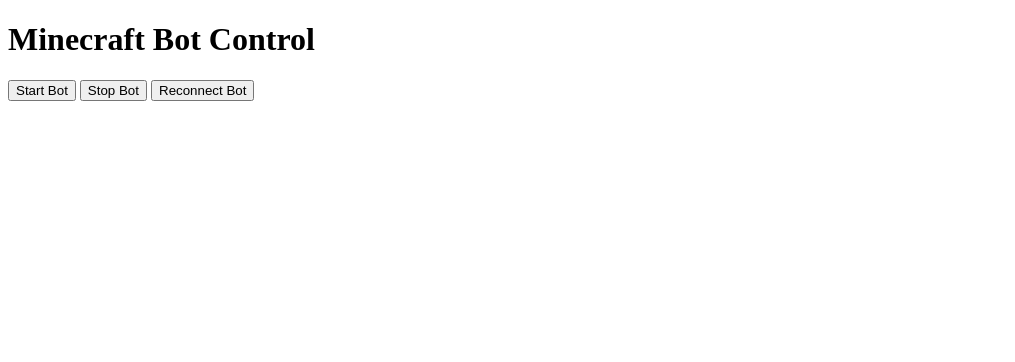
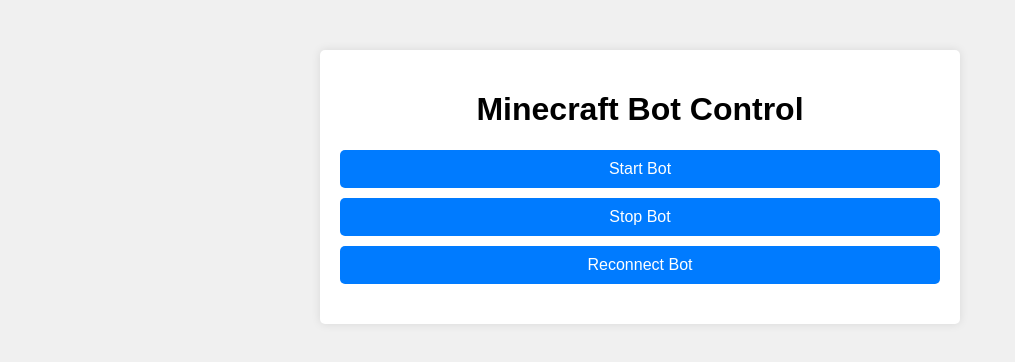
Before and after one commit to urgone6977/Mcbot, a website: page Public/index.html in a window 1280 px wide. Shown: the whole page, without its empty margins (0-1015 px from the left). Drawn offline with nearby package versions, Linux system fonts and the light colour scheme; no server answers.

Commit message:
Update index.html

```diff
--- a/Public/index.html
+++ b/Public/index.html
@@ -4,13 +4,59 @@
   <meta charset="UTF-8">
   <meta name="viewport" content="width=device-width, initial-scale=1.0">
   <title>Minecraft Bot Control</title>
+  <style>
+    body {
+      font-family: Arial, sans-serif;
+      margin: 0;
+      padding: 0;
+      background-color: #f0f0f0;
+    }
+
+    .container {
+      max-width: 600px;
+      margin: 50px auto;
+      padding: 20px;
+      background-color: #fff;
+      border-radius: 5px;
+      box-shadow: 0 0 10px rgba(0, 0, 0, 0.1);
+    }
+
+    h1 {
+      text-align: center;
+    }
+
+    button {
+      display: block;
+      width: 100%;
+      padding: 10px 20px;
+      margin-bottom: 10px;
+      font-size: 16px;
+      background-color: #007bff;
+      color: #fff;
+      border: none;
+      border-radius: 5px;
+      cursor: pointer;
+    }
+
+    button:hover {
+      background-color: #0056b3;
+    }
+
+    #status {
+      text-align: center;
+      margin-top: 20px;
+      font-size: 18px;
+    }
+  </style>
 </head>
 <body>
-  <h1>Minecraft Bot Control</h1>
-  <button onclick="startBot()">Start Bot</button>
-  <button onclick="stopBot()">Stop Bot</button>
-  <button onclick="reconnectBot()">Reconnect Bot</button>
-  <div id="status"></div>
+  <div class="container">
+    <h1>Minecraft Bot Control</h1>
+    <button onclick="startBot()">Start Bot</button>
+    <button onclick="stopBot()">Stop Bot</button>
+    <button onclick="reconnectBot()">Reconnect Bot</button>
+    <div id="status"></div>
+  </div>
 
   <script src="https://cdnjs.cloudflare.com/ajax/libs/socket.io/4.1.2/socket.io.js"></script>
   <script>
```
